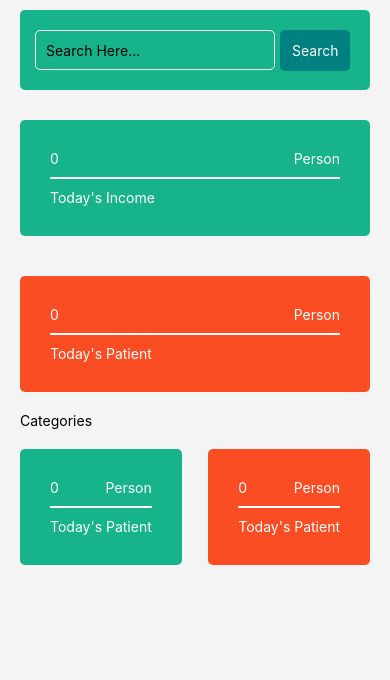
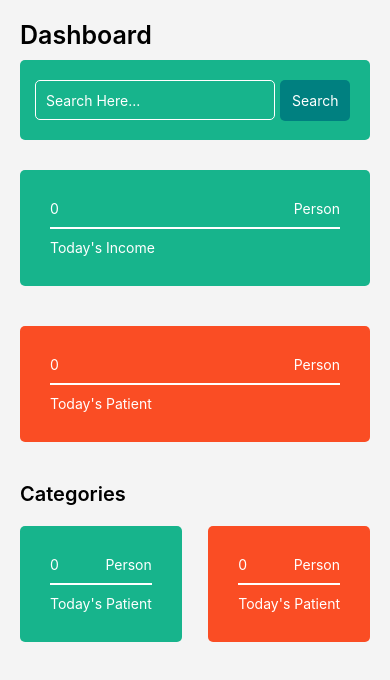
Before and after one commit to Faisal0385/medikartapp, a React Native app: screen / in a window 390 px wide. Shown: the top 680 px of the page. Built offline with nearby package versions, Linux system fonts and the light colour scheme.

Commit message:
updated components

```diff
--- /dev/null
+++ b/src/components/DashboardCard.jsx
@@ -0,0 +1,28 @@
+import { StyleSheet, Text, View } from "react-native";
+import React from "react";
+
+const DashboardCard = () => {
+  return (
+    <View style={styles.cardStyle}>
+      <View style={{ flexDirection: "row", justifyContent: "space-between" }}>
+        <Text style={{ color: "white" }}>0</Text>
+        <Text style={{ color: "white" }}>Person</Text>
+      </View>
+      <View
+        style={{ height: 2, marginVertical: 10, backgroundColor: "white" }}
+      ></View>
+      <Text style={{ color: "white" }}>Today's Income</Text>
+    </View>
+  );
+};
+
+export default DashboardCard;
+
+const styles = StyleSheet.create({
+  cardStyle: {
+    backgroundColor: "#17B48C",
+    marginVertical: 20,
+    padding: 30,
+    borderRadius: 5,
+  },
+});
--- /dev/null
+++ b/src/components/HeadingTitle.jsx
@@ -0,0 +1,14 @@
+import { StyleSheet, Text, View } from 'react-native'
+import React from 'react'
+
+const HeadingTitle = ({title}) => {
+  return (
+    <View>
+          <Text style={{ fontSize: 25, fontWeight: "600", marginTop:20 }}>{title}</Text>
+        </View>
+  )
+}
+
+export default HeadingTitle
+
+const styles = StyleSheet.create({})
--- a/src/components/Search.jsx
+++ b/src/components/Search.jsx
@@ -12,6 +12,7 @@ const Search = () => {
     <View style={styles.searchStyle}>
       <View style={{ flexDirection: "row", alignItems: "center" }}>
         <TextInput
+          placeholderTextColor="white"
           style={styles.searchInputStyle}
           placeholder="Search Here..."
         />
--- /dev/null
+++ b/src/components/SubHeadingTitle.jsx
@@ -0,0 +1,16 @@
+import { StyleSheet, Text, View } from "react-native";
+import React from "react";
+
+const SubHeadingTitle = ({ title }) => {
+  return (
+    <View>
+      <Text style={{ fontSize: 20, fontWeight: "600", marginTop: 20 }}>
+        {title}
+      </Text>
+    </View>
+  );
+};
+
+export default SubHeadingTitle;
+
+const styles = StyleSheet.create({});
--- a/src/screens/DashboardScreen/DashboardScreen.jsx
+++ b/src/screens/DashboardScreen/DashboardScreen.jsx
@@ -1,31 +1,21 @@
 import { SafeAreaView, StyleSheet, Text, View } from "react-native";
 import React from "react";
 import Search from "../../components/Search";
+import HeadingTitle from "../../components/HeadingTitle";
+import SubHeadingTitle from "../../components/SubHeadingTitle";
+import DashboardCard from "../../components/DashboardCard";
 
 const DashboardScreen = () => {
   return (
     <View style={styles.container}>
       <SafeAreaView>
+        {/* Heading Title Component */}
+        <HeadingTitle title="Dashboard" />
+
+        {/* Search Component */}
         <Search />
-        <View
-          style={{
-            backgroundColor: "#17B48C",
-            marginVertical: 20,
-            padding: 30,
-            borderRadius: 5,
-          }}
-        >
-          <View
-            style={{ flexDirection: "row", justifyContent: "space-between" }}
-          >
-            <Text style={{ color: "white" }}>0</Text>
-            <Text style={{ color: "white" }}>Person</Text>
-          </View>
-          <View
-            style={{ height: 2, marginVertical: 10, backgroundColor: "white" }}
-          ></View>
-          <Text style={{ color: "white" }}>Today's Income</Text>
-        </View>
+
+        <DashboardCard />
 
         <View
           style={{
@@ -47,9 +37,7 @@ const DashboardScreen = () => {
           <Text style={{ color: "white" }}>Today's Patient</Text>
         </View>
 
-        <View>
-          <Text>Categories</Text>
-        </View>
+        <SubHeadingTitle title="Categories" />
 
         <View style={{ flexDirection: "row", justifyContent: "space-between" }}>
           <View
```
